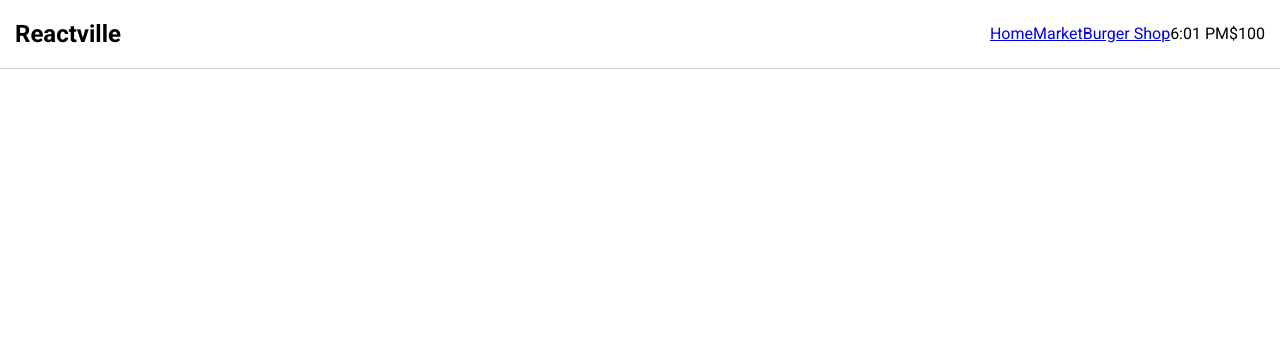
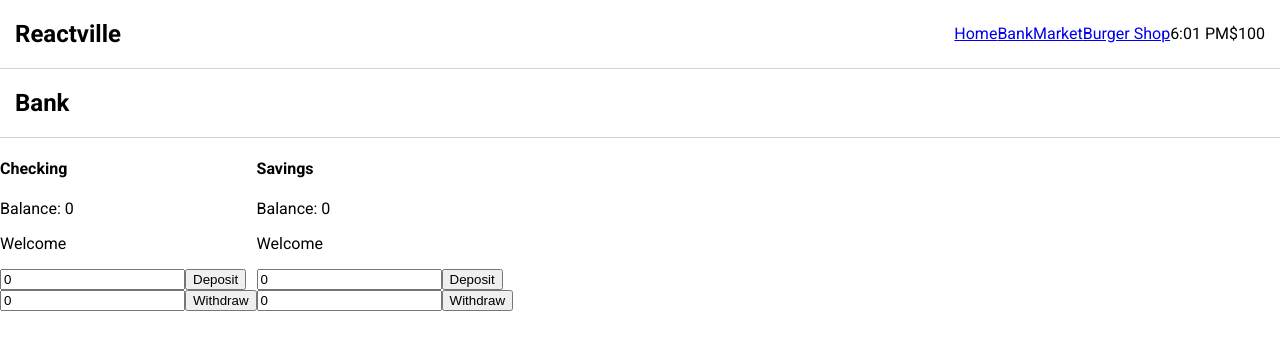
Before and after one commit to whlong1/reactville, a React (Create React App) app: page /bank in a window 1280 px wide. Shown: the top 350 px of the page. Built offline with nearby package versions, Linux system fonts and the light colour scheme.

Commit message:
add remaining bank functionality

```diff
--- a/src/App.jsx
+++ b/src/App.jsx
@@ -7,13 +7,14 @@ import './App.css'
 // Components
 import Home from './Home'
 import Nav from './Nav/Nav'
+import Bank from './Bank/Bank'
 import BurgerShop from './BurgerShop/BurgerShop'
 import SuperMarket from './SuperMarket/SuperMarket'
 
 const App = () => {
   const [cash, setCash] = useState(100)
 
-  const handlePurchase = (amt) => {
+  const handleExchange = (amt) => {
     if (cash - amt < 0) return false
     setCash((cash - amt).toFixed(2))
     return true
@@ -29,10 +30,13 @@ const App = () => {
           element={<Home />}
         />
         <Route path="/market"
-          element={<SuperMarket handlePurchase={handlePurchase} />}
+          element={<SuperMarket handleExchange={handleExchange} />}
         />
         <Route path="/burgers"
-          element={<BurgerShop handlePurchase={handlePurchase} />}
+          element={<BurgerShop handleExchange={handleExchange} />}
+        />
+        <Route path="/bank"
+          element={<Bank handleExchange={handleExchange} />}
         />
 
       </Routes>
--- a/src/Bank/Account.jsx
+++ b/src/Bank/Account.jsx
@@ -1,26 +1,32 @@
-import { useState } from "react"
+import React, { useState } from "react"
+import ControlPanel from "./ControlPanel"
 
 
-const Account = () => {
-    const [amount, setAmount] = useState(0)
-    const [balance, setBalance] = useState(0)
+const Account = (props) => {
+	const [balance, setBalance] = useState(0)
+	const [message, setMessage] = useState('Welcome') //greeting based on time
 
+	const handleBalance = (name, amount) => {
+		try {
+			const value = name === 'Withdraw' ? amount *= -1 : amount
+			if (name === 'Withdraw' && balance + value < 0) throw 'Insufficient Funds'
+			if (!props.handleExchange(value)) throw 'Not enough cash!'
+			setBalance(balance + value)
+			setMessage('')
+		} catch (error) {
+			setMessage(error)
+		}
+	}
 
-    return (
-        <div>
-            <h2>{props.name}</h2>
-            <div className={balanceClass}>${balance}</div>
-            <form onSubmit={handleSubmit}>
-                <input
-                    type="text"
-                    placeholder="enter an amount"
-                    value={amount}
-                    onChange={(e) => setAmount(e.target.value)}
-                />
-                <input type="submit" value="Deposit" />
-            </form>
-        </div>
-    )
+	return (
+		<div>
+			<h4>{props.name}</h4>
+			<p>Balance: {balance}</p>
+			<p>{message}</p>
+			<ControlPanel name="Deposit" handleBalance={handleBalance} />
+			<ControlPanel name="Withdraw" handleBalance={handleBalance} />
+		</div>
+	)
 }
 
 export default Account
--- a/src/Bank/Bank.jsx
+++ b/src/Bank/Bank.jsx
@@ -1,15 +1,23 @@
 import React from "react"
+import './bank.css'
+
+
 import Account from "./Account"
 
 
-const Bank = () => {
+const Bank = (props) => {
 
-
-    return (
-        <div>
-            <Account name="Checking" />
-        </div>
-    )
+	return (
+		<div className="bank">
+			<nav>
+				<h1>Bank</h1>
+			</nav>
+			<section>
+				<Account name="Checking" handleExchange={props.handleExchange} />
+				<Account name="Savings" handleExchange={props.handleExchange} />
+			</section>
+		</div>
+	)
 }
 
 export default Bank
--- /dev/null
+++ b/src/Bank/ControlPanel.jsx
@@ -0,0 +1,18 @@
+import React, { useState } from "react"
+
+const ControlPanel = (props) => {
+	const [amount, setAmount] = useState(0)
+
+	return (
+		<form name={props.name} onSubmit={(e) => {
+			e.preventDefault()
+			props.handleBalance(props.name, parseInt(amount))
+			setAmount(0)
+		}}>
+			<input type="number" min="1" value={amount} onChange={(e) => setAmount(e.target.value)} />
+			<button type="submit">{props.name}</button>
+		</form>
+	)
+}
+
+export default ControlPanel
--- /dev/null
+++ b/src/Bank/bank.css
@@ -0,0 +1,3 @@
+.bank section {
+  display: flex;
+}
--- a/src/Nav/Nav.jsx
+++ b/src/Nav/Nav.jsx
@@ -11,6 +11,7 @@ const Nav = (props) => {
     <nav>
       <h1>Reactville</h1>
       <NavLink to='/'>Home</NavLink>
+      <NavLink to='/bank'>Bank</NavLink>
       <NavLink to='/market'>Market</NavLink>
       <NavLink to='/burgers'>Burger Shop</NavLink>
       <Clock />
--- a/src/SuperMarket/Cart.jsx
+++ b/src/SuperMarket/Cart.jsx
@@ -12,7 +12,7 @@ const Cart = (props) => {
   }, 0))
 
   const handleCheckout = () => {
-    const checkoutStatus = props.handlePurchase(total)
+    const checkoutStatus = props.handleExchange(total)
     checkoutStatus ? clearCart() : setMessage('Payment declined!')
   }
 
--- a/src/SuperMarket/SuperMarket.jsx
+++ b/src/SuperMarket/SuperMarket.jsx
@@ -53,7 +53,7 @@ const SuperMarket = (props) => {
           cart={cart}
           setCart={setCart}
           removeFromCart={removeFromCart}
-          handlePurchase={props.handlePurchase}
+          handleExchange={props.handleExchange}
         />
       }
 
```
